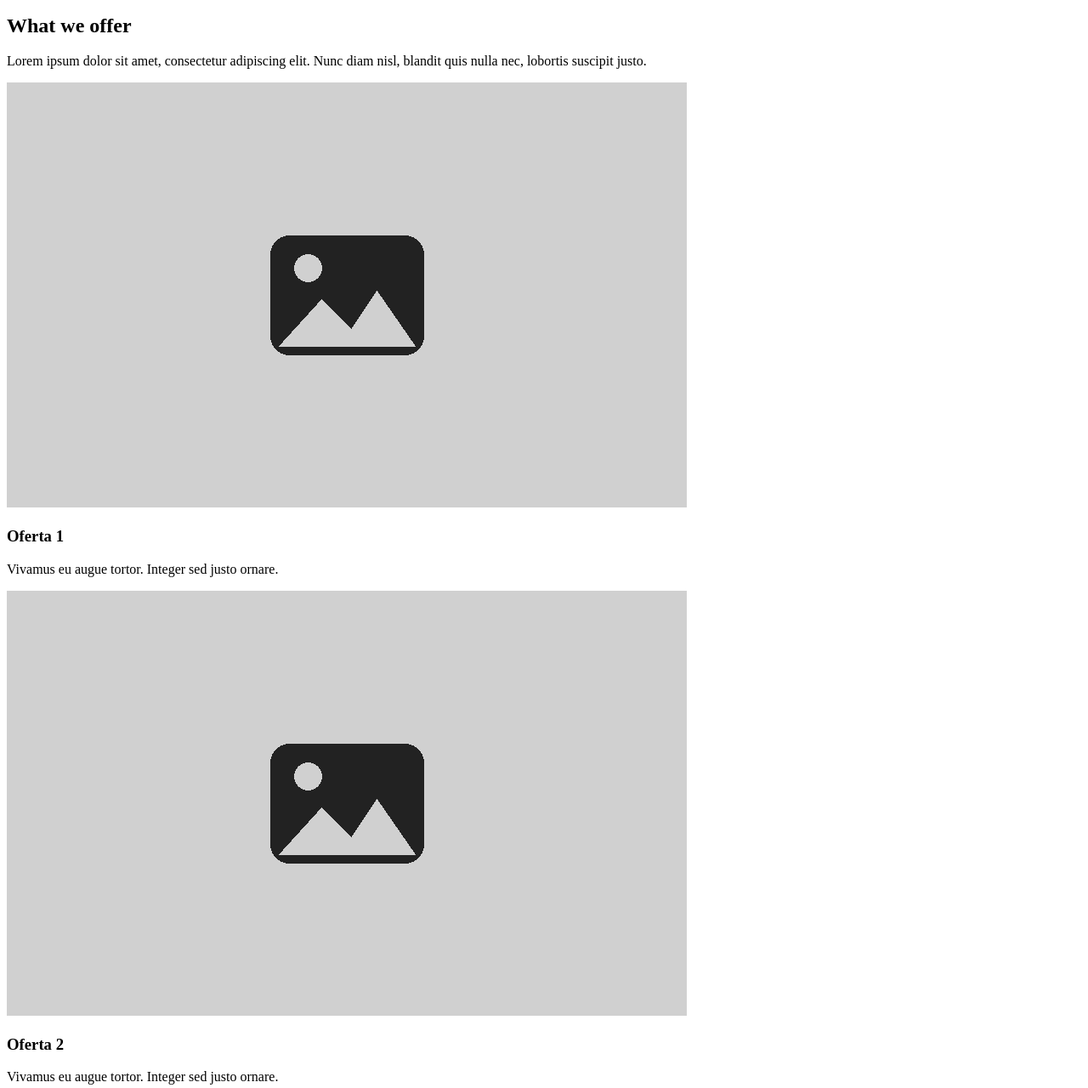
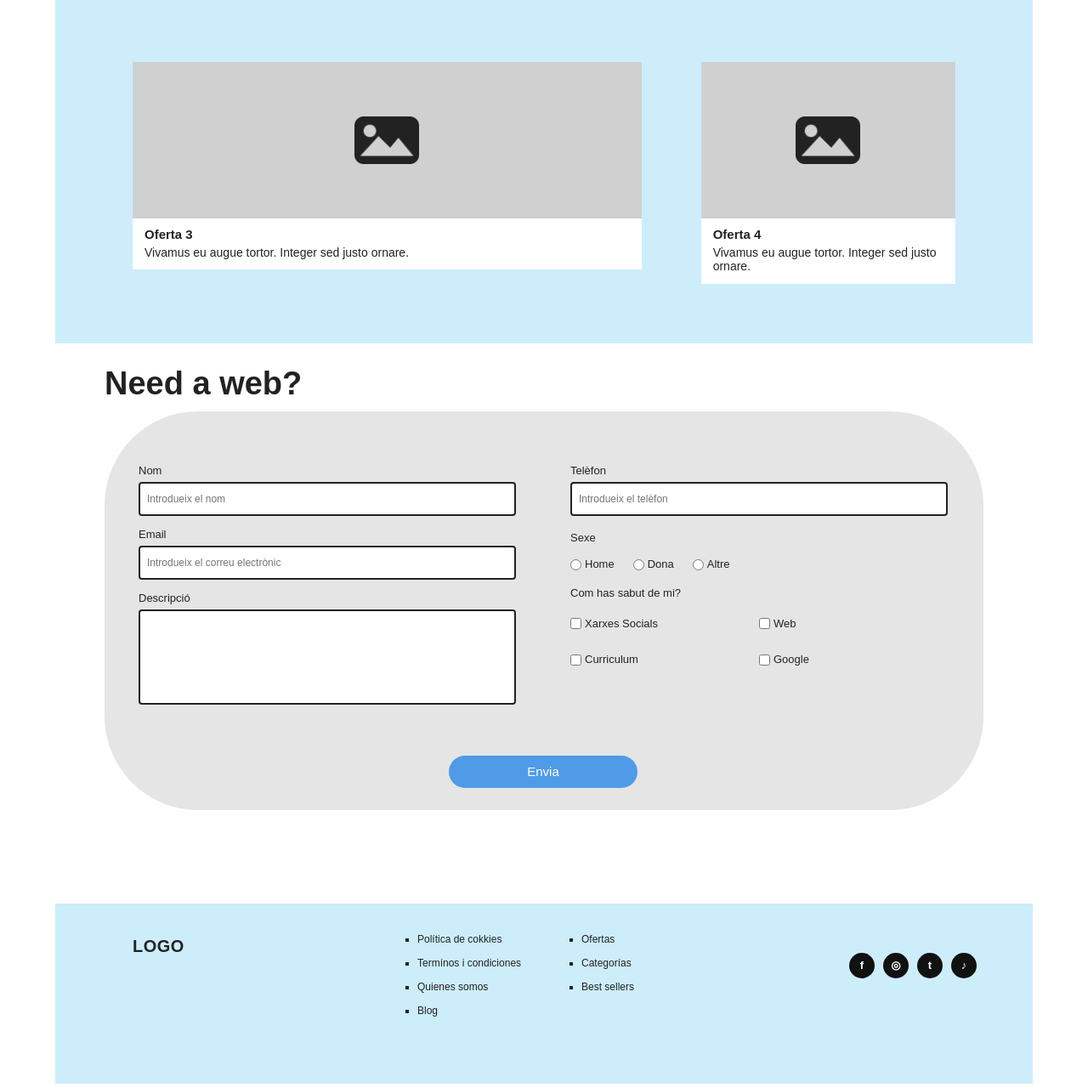
Before and after one commit to joantoni18/IFC31A_LMG-JoanAntoniSastre, a plain HTML site: page Activitat7/index.html in a window 1280 px wide. Shown: the part 1519-2799 px from the top of the page at 85% size. Drawn offline with Linux system fonts and the light colour scheme.

Commit message:
2 intent

```diff
--- a/Activitat7/css/estil.css
+++ b/Activitat7/css/estil.css
@@ -0,0 +1,215 @@
+/* ==========================================================
+   ESTIL.CSS · Layout amb Flexbox i Grid
+   La pàgina té un ample de disseny de 1150px (el doble de la
+   imatge original), centrada a la finestra.
+   Gamma de colors:
+   Blau clar #cdedfb | Blau botó #4f9be8 | Gris imatge #d0d0d0
+   Gris formulari #e5e5e5 | Text #222222 | Blanc #ffffff
+   ========================================================== */
+
+/* ---------- Estils generals ---------- */
+* { box-sizing: border-box; }
+
+body {
+  max-width: 1150px;          /* ample del disseny */
+  margin: 0 auto;
+  font-family: Arial, Helvetica, sans-serif;
+  color: #222222;
+  background-color: #ffffff;
+  line-height: 1.25;
+}
+
+a { color: inherit; text-decoration: none; }
+h1, h2, h3, p, ul, ol { margin: 0; }
+
+/* ---------- Logo ---------- */
+.logo { font-weight: 900; font-size: 20px; letter-spacing: 0.5px; }
+
+/* ---------- Botó blau arrodonit ---------- */
+.boto {
+  display: inline-block;
+  width: 222px;
+  padding: 10px 0;
+  border: none;
+  border-radius: 30px;
+  background-color: #4f9be8;
+  color: #ffffff;
+  font-family: inherit;
+  font-size: 15px;
+  line-height: 20px;
+  text-align: center;
+  cursor: pointer;
+}
+
+/* ---------- Requadre gris amb icona centrada (marcador d'imatge) ---------- */
+.marcador {
+  background-color: #d0d0d0;
+  display: flex;
+  align-items: center;
+  justify-content: center;
+}
+.icona { display: block; height: auto; }
+.icona-hero    { width: 156px; }
+.icona-mitjana { width: 94px; }
+.icona-petita  { width: 76px; }
+
+/* ---------- BARRA SUPERIOR (Flexbox) ---------- */
+.barra {
+  display: flex;
+  justify-content: space-between;
+  align-items: center;
+  height: 52px;
+  padding: 0 22px 0 18px;
+}
+
+.menu ul { display: flex; gap: 16px; list-style: none; padding: 0; }
+.menu a  { display: block; padding: 11px 18px; font-size: 13px; line-height: 14px; }
+.menu a.actiu { background-color: #cdedfb; }   /* pestanya activa */
+
+/* ---------- HERO (Grid 2 columnes iguals) ---------- */
+.hero {
+  display: grid;
+  grid-template-columns: 1fr 1fr;
+  height: 516px;
+}
+
+.hero-text {
+  background-color: #cdedfb;
+  display: flex;
+  flex-direction: column;
+  align-items: center;
+  justify-content: center;
+  text-align: center;
+  padding-bottom: 20px;
+}
+
+.hero-text h1 { font-size: 52px; font-weight: 400; margin-bottom: 36px; }
+.hero-text p  { font-size: 30px; margin-bottom: 30px; }
+
+/* ---------- SECCIÓ INTRO (Grid) ---------- */
+.intro {
+  display: grid;
+  grid-template-columns: 510px 1fr;
+  column-gap: 67px;
+  padding: 30px 45px 70px 36px;
+}
+
+.intro h2 { font-size: 38px; font-weight: 400; line-height: 1.2; max-width: 420px; margin-bottom: 20px; }
+.marcador-intro { height: 306px; }
+
+.intro-dreta { margin-top: 46px; }
+.intro-dreta p  { font-size: 15px; line-height: 18px; margin-bottom: 36px; }
+.intro-dreta ol { font-size: 15px; line-height: 19px; padding-left: 32px; margin-bottom: 24px; }
+
+/* ---------- OFERTES (fons blau, 2 files de Grid) ---------- */
+.ofertes {
+  background-color: #cdedfb;
+  padding: 50px 91px 70px;
+  text-align: center;
+}
+
+.ofertes h2 { font-size: 36px; font-weight: 400; margin-bottom: 14px; }
+.ofertes-text { font-size: 13px; margin-bottom: 44px; }
+
+.fila-ofertes {
+  display: grid;
+  column-gap: 70px;
+  align-items: start;
+  text-align: left;
+}
+.fila-a { grid-template-columns: 1fr 2fr; margin-bottom: 76px; }  /* estreta + ampla */
+.fila-b { grid-template-columns: 2fr 1fr; }                       /* ampla + estreta */
+
+.oferta { background-color: #ffffff; }
+.marcador-oferta { height: 184px; }
+.oferta-text { padding: 10px 14px 12px; }
+.oferta h3 { font-size: 15px; margin-bottom: 3px; }
+.oferta p  { font-size: 14px; line-height: 1.2; }
+
+/* ---------- CONTACTE / FORMULARI ---------- */
+.contacte { padding: 24px 58px 110px; }
+.contacte h2 { font-size: 38px; font-weight: 700; margin-bottom: 8px; }
+
+/* Caixa grisa arrodonida amb 2 columnes */
+.formulari {
+  display: grid;
+  grid-template-columns: 1fr 1fr;
+  column-gap: 64px;
+  background-color: #e5e5e5;
+  border-radius: 110px;
+  padding: 62px 42px 26px 40px;
+}
+
+.columna { display: flex; flex-direction: column; }
+
+.formulari label,
+.formulari legend { font-size: 13px; padding: 0; margin-bottom: 5px; }
+
+.formulari input[type="text"],
+.formulari input[type="email"],
+.formulari input[type="tel"],
+.formulari textarea {
+  width: 100%;
+  background-color: #ffffff;
+  border: 2px solid #222222;
+  border-radius: 4px;
+  padding: 0 8px;
+  margin-bottom: 14px;
+  font-family: inherit;
+  font-size: 12px;
+}
+.formulari input[type="text"],
+.formulari input[type="email"],
+.formulari input[type="tel"] { height: 40px; }
+.formulari textarea { height: 112px; resize: none; margin-bottom: 0; }
+
+fieldset { border: none; padding: 0; margin: 4px 0 14px; }
+
+.fila-radios { display: flex; gap: 22px; margin-top: 10px; }
+.fila-radios label,
+.dues-columnes label { display: flex; align-items: center; gap: 4px; margin: 0; }
+.formulari input[type="radio"],
+.formulari input[type="checkbox"] { margin: 0; }
+
+.dues-columnes { display: grid; grid-template-columns: 1fr 1fr; row-gap: 26px; margin-top: 14px; }
+
+.boto-envia { grid-column: 1 / -1; justify-self: center; margin: 60px 0 0; padding: 9px 0; }
+
+/* ---------- PEU DE PÀGINA (Grid) ---------- */
+.peu {
+  background-color: #cdedfb;
+  display: grid;
+  grid-template-columns: 319px 193px 220px 1fr;
+  align-items: start;
+  padding: 28px 66px 72px 91px;
+}
+
+.peu .logo { font-size: 20px; padding-top: 10px; }
+.peu-llista { list-style: square; padding-left: 16px; font-size: 12px; line-height: 28px; }
+.xarxes { display: flex; gap: 10px; justify-content: flex-end; padding-top: 30px; }
+
+.xarxa {
+  width: 30px;
+  height: 30px;
+  border-radius: 50%;
+  background-color: #111111;
+  color: #ffffff;
+  display: flex;
+  align-items: center;
+  justify-content: center;
+  font-size: 13px;
+  font-weight: 700;
+}
+
+/* ---------- ADAPTACIÓ A PANTALLES PETITES ---------- */
+@media (max-width: 800px) {
+  .hero { grid-template-columns: 1fr; height: auto; }
+  .hero .marcador { height: 260px; }
+  .hero-text { padding: 40px 20px; }
+  .intro, .formulari, .peu { grid-template-columns: 1fr; }
+  .fila-a, .fila-b { grid-template-columns: 1fr; row-gap: 30px; }
+  .ofertes, .contacte { padding-left: 20px; padding-right: 20px; }
+  .formulari { border-radius: 40px; padding: 30px 24px; }
+  .peu { padding: 30px 24px; row-gap: 16px; }
+  .xarxes { justify-content: flex-start; padding-top: 0; }
+}
--- a/Activitat7/index.html
+++ b/Activitat7/index.html
@@ -4,12 +4,12 @@
   <meta charset="utf-8">
   <meta name="viewport" content="width=device-width, initial-scale=1">
   <title>Tasca Layout · Flexbox i Grid</title>
-  <!-- Arxiu CSS extern: ruta relativa -->
+  <!-- Arxiu CSS extern (ruta relativa) -->
   <link rel="stylesheet" href="css/estil.css">
 </head>
 <body>
 
-  <!-- ========== BARRA SUPERIOR: logo + menú (Flexbox) ========== -->
+  <!-- ===== BARRA SUPERIOR: logo a l'esquerra i menú a la dreta (Flexbox) ===== -->
   <header class="barra">
     <a class="logo" href="#">LOGO</a>
     <nav class="menu">
@@ -24,21 +24,25 @@
 
   <main>
 
-    <!-- ========== HERO: imatge a l'esquerra i bloc blau a la dreta (Grid 2 columnes) ========== -->
+    <!-- ===== HERO: imatge (esquerra) + bloc blau (dreta) · Grid 2 columnes ===== -->
     <section id="inici" class="hero">
-      <img class="hero-imatge" src="imatges/placeholder.png" alt="Imatge principal">
+      <div class="marcador">
+        <img class="icona icona-hero" src="imatges/icona.png" alt="Imatge principal">
+      </div>
       <div class="hero-text">
-        <h1>Joan Antoni Sastre</h1>
+        <h1>[ EL TEU NOM ]</h1>
         <p>Breu descripció de la pàgina web</p>
         <a class="boto" href="#ofertes">Compra</a>
       </div>
     </section>
 
-    <!-- ========== SECCIÓ DE TEXT: títol + imatge | text + llista + botó (Grid) ========== -->
+    <!-- ===== SECCIÓ DE TEXT: títol + imatge | text + llista + botó · Grid ===== -->
     <section id="sobre" class="intro">
       <div class="intro-esquerra">
         <h2>Lorem ipsum dolor sit amet</h2>
-        <img src="imatges/placeholder.png" alt="Imatge il·lustrativa">
+        <div class="marcador marcador-intro">
+          <img class="icona icona-mitjana" src="imatges/icona.png" alt="Imatge il·lustrativa">
+        </div>
       </div>
       <div class="intro-dreta">
         <p>Lorem ipsum dolor sit amet, consectetur adipiscing elit. Nunc diam nisl,
@@ -56,40 +60,49 @@
       </div>
     </section>
 
-    <!-- ========== OFERTES: fons blau i quadrícula de 4 targetes (Grid de 3 columnes) ========== -->
+    <!-- ===== OFERTES: fons blau · dues files de Grid (1fr 2fr / 2fr 1fr) ===== -->
     <section id="ofertes" class="ofertes">
       <h2>What we offer</h2>
       <p class="ofertes-text">Lorem ipsum dolor sit amet, consectetur adipiscing elit.
       Nunc diam nisl, blandit quis nulla nec, lobortis suscipit justo.</p>
 
-      <div class="quadricula">
-        <!-- Oferta 1: ocupa 1 columna -->
-        <article class="oferta o1">
-          <img src="imatges/placeholder.png" alt="Oferta 1">
+      <!-- Fila 1: targeta estreta + targeta ampla -->
+      <div class="fila-ofertes fila-a">
+        <article class="oferta">
+          <div class="marcador marcador-oferta">
+            <img class="icona icona-petita" src="imatges/icona.png" alt="Oferta 1">
+          </div>
           <div class="oferta-text">
             <h3>Oferta 1</h3>
             <p>Vivamus eu augue tortor. Integer sed justo ornare.</p>
           </div>
         </article>
-        <!-- Oferta 2: ocupa 2 columnes -->
-        <article class="oferta o2">
-          <img src="imatges/placeholder.png" alt="Oferta 2">
+        <article class="oferta">
+          <div class="marcador marcador-oferta">
+            <img class="icona icona-petita" src="imatges/icona.png" alt="Oferta 2">
+          </div>
           <div class="oferta-text">
             <h3>Oferta 2</h3>
             <p>Vivamus eu augue tortor. Integer sed justo ornare.</p>
           </div>
         </article>
-        <!-- Oferta 3: ocupa 2 columnes -->
-        <article class="oferta o3">
-          <img src="imatges/placeholder.png" alt="Oferta 3">
+      </div>
+
+      <!-- Fila 2: targeta ampla + targeta estreta -->
+      <div class="fila-ofertes fila-b">
+        <article class="oferta">
+          <div class="marcador marcador-oferta">
+            <img class="icona icona-petita" src="imatges/icona.png" alt="Oferta 3">
+          </div>
           <div class="oferta-text">
             <h3>Oferta 3</h3>
             <p>Vivamus eu augue tortor. Integer sed justo ornare.</p>
           </div>
         </article>
-        <!-- Oferta 4: ocupa 1 columna -->
-        <article class="oferta o4">
-          <img src="imatges/placeholder.png" alt="Oferta 4">
+        <article class="oferta">
+          <div class="marcador marcador-oferta">
+            <img class="icona icona-petita" src="imatges/icona.png" alt="Oferta 4">
+          </div>
           <div class="oferta-text">
             <h3>Oferta 4</h3>
             <p>Vivamus eu augue tortor. Integer sed justo ornare.</p>
@@ -98,7 +111,7 @@
       </div>
     </section>
 
-    <!-- ========== FORMULARI: caixa grisa arrodonida amb 2 columnes (Grid) ========== -->
+    <!-- ===== FORMULARI: caixa grisa arrodonida amb 2 columnes (Grid) ===== -->
     <section id="contacte" class="contacte">
       <h2>Need a web?</h2>
 
@@ -112,7 +125,7 @@
           <input type="email" id="email" name="email" placeholder="Introdueix el correu electrònic">
 
           <label for="descripcio">Descripció</label>
-          <textarea id="descripcio" name="descripcio" rows="5"></textarea>
+          <textarea id="descripcio" name="descripcio"></textarea>
         </div>
 
         <!-- Columna dreta -->
@@ -122,7 +135,7 @@
 
           <fieldset>
             <legend>Sexe</legend>
-            <div class="opcions fila">
+            <div class="fila-radios">
               <label><input type="radio" name="sexe" value="home"> Home</label>
               <label><input type="radio" name="sexe" value="dona"> Dona</label>
               <label><input type="radio" name="sexe" value="altre"> Altre</label>
@@ -131,7 +144,7 @@
 
           <fieldset>
             <legend>Com has sabut de mi?</legend>
-            <div class="opcions dues-columnes">
+            <div class="dues-columnes">
               <label><input type="checkbox" name="com" value="xarxes"> Xarxes Socials</label>
               <label><input type="checkbox" name="com" value="web"> Web</label>
               <label><input type="checkbox" name="com" value="curriculum"> Curriculum</label>
@@ -140,14 +153,14 @@
           </fieldset>
         </div>
 
-        <!-- Botó d'enviament, centrat a sota de les dues columnes -->
+        <!-- Botó Envia centrat sota les dues columnes -->
         <button class="boto boto-envia" type="submit">Envia</button>
       </form>
     </section>
 
   </main>
 
-  <!-- ========== PEU DE PÀGINA: logo | dues llistes | xarxes socials (Grid) ========== -->
+  <!-- ===== PEU DE PÀGINA: logo | llista 1 | llista 2 | xarxes (Grid) ===== -->
   <footer class="peu">
     <a class="logo" href="#">LOGO</a>
 
@@ -164,7 +177,7 @@
       <li><a href="#">Best sellers</a></li>
     </ul>
 
-    <!-- Icones de xarxes socials fetes amb CSS (cercles) -->
+    <!-- Icones de xarxes socials fetes amb CSS -->
     <div class="xarxes">
       <a class="xarxa" href="#" aria-label="Facebook">f</a>
       <a class="xarxa" href="#" aria-label="Instagram">◎</a>
```
Also changed, not shown: Activitat7/imatges/icona.png (added), Activitat7/imatges/placeholder.png (deleted).
